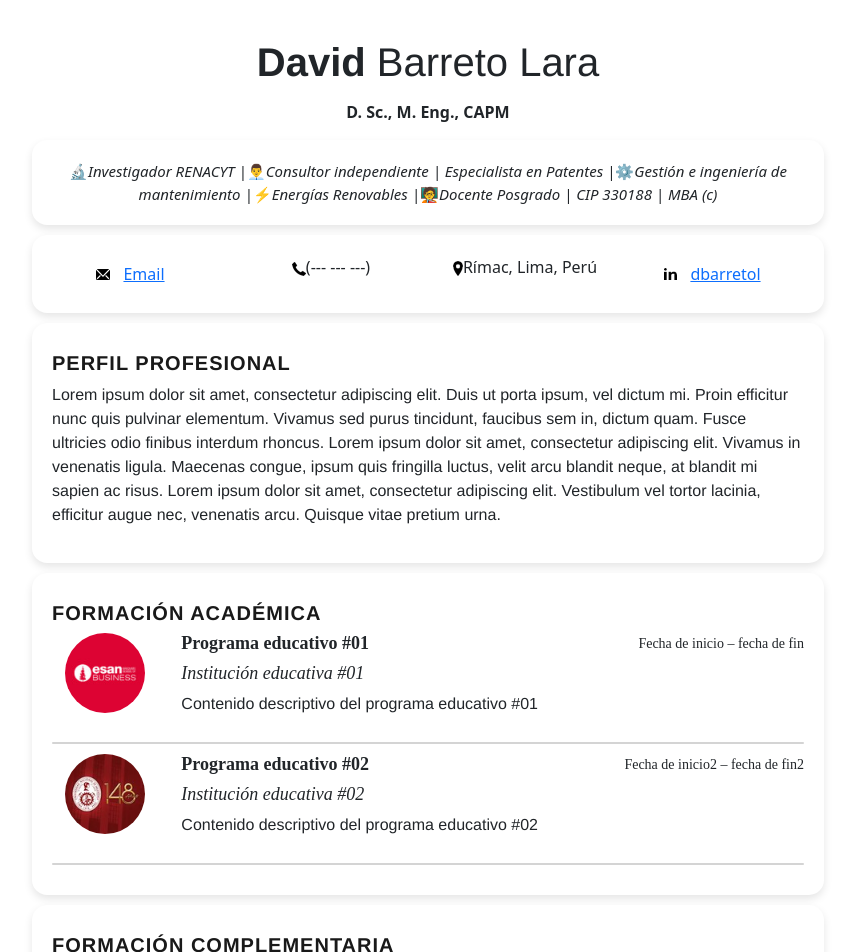
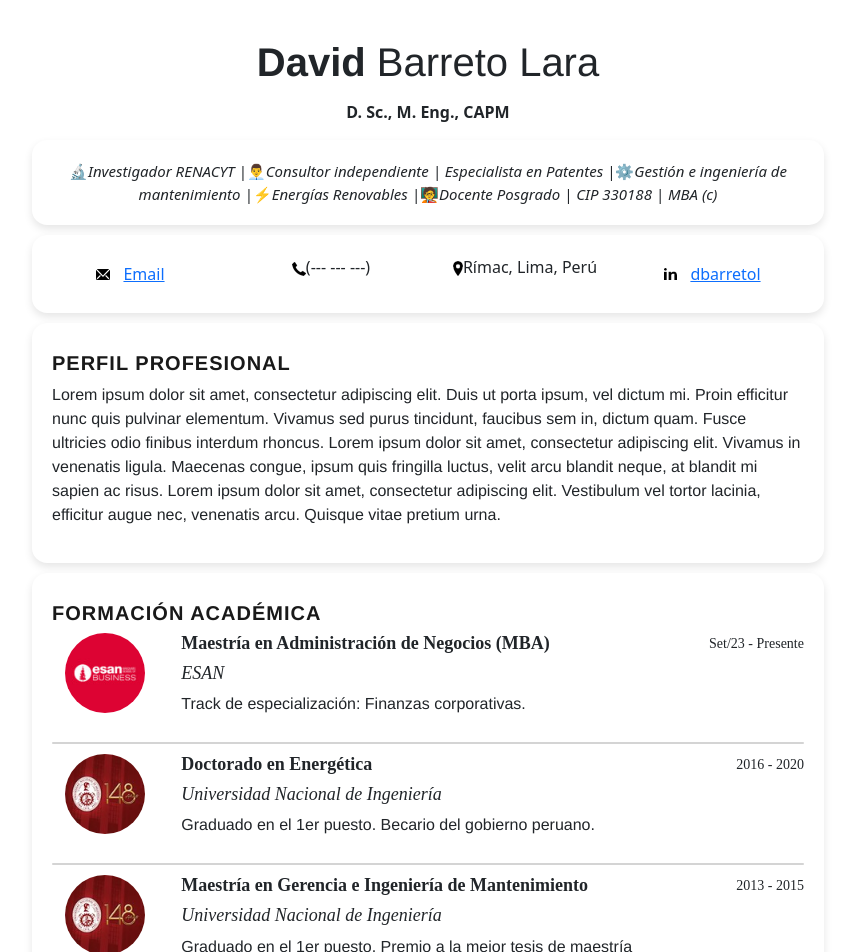
Before and after one commit to dbarretol/BioDBLara, a React (Vite) app: page / in a window 1280 px wide. Shown: the top 952 px of the page, without its empty margins (212-1066 px from the left). Built offline with nearby package versions, Linux system fonts and the light colour scheme.

Commit message:
Formación académica finalizada

```diff
--- a/package.json
+++ b/package.json
@@ -12,7 +12,8 @@
   "dependencies": {
     "bootstrap": "^5.3.3",
     "react": "^18.3.1",
-    "react-dom": "^18.3.1"
+    "react-dom": "^18.3.1",
+    "react-markdown": "^9.0.1"
   },
   "devDependencies": {
     "@types/react": "^18.3.3",
--- /dev/null
+++ b/src/data/AcademicHistory.json
@@ -0,0 +1,47 @@
+[
+    {
+        "logoSrc": "./../src/assets/icons/institutions/ESAN.jpg",
+        "altText": "ESAN",
+        "title": "Maestría en Administración de Negocios (MBA)",
+        "institution": "ESAN",
+        "startDate": "Set/23",
+        "endDate": "Presente",
+        "content": "Track de especialización: Finanzas corporativas."
+    },
+    {
+        "logoSrc": "./../src/assets/icons/institutions/UNI.jpg",
+        "altText": "UNI",
+        "title": "Doctorado en Energética",
+        "institution": "Universidad Nacional de Ingeniería",
+        "startDate": "2016",
+        "endDate": "2020",
+        "content": "Graduado en el 1er puesto. Becario del gobierno peruano."
+    },
+    {
+        "logoSrc": "./../src/assets/icons/institutions/UNI.jpg",
+        "altText": "UNI",
+        "title": "Maestría en Gerencia e Ingeniería de Mantenimiento",
+        "institution": "Universidad Nacional de Ingeniería",
+        "startDate": "2013",
+        "endDate": "2015",
+        "content": "Graduado en el 1er puesto. Premio a la mejor tesis de maestría"
+    },
+    {
+        "logoSrc": "./../src/assets/icons/institutions/UNI.jpg",
+        "altText": "UNI",
+        "title": "Pregrado en Ingeniería Mecánica-eléctrica",
+        "institution": "Universidad Nacional de Ingeniería",
+        "startDate": "2016",
+        "endDate": "2021",
+        "content": "Ingeniero titulado y colegiado (CIP 330188). Graduado en el 1er puesto."
+    },
+    {
+        "logoSrc": "./../src/assets/icons/institutions/UNI.jpg",
+        "altText": "UNI",
+        "title": "Pregrado en Ingeniería Naval",
+        "institution": "Universidad Nacional de Ingeniería",
+        "startDate": "2016",
+        "endDate": "2021",
+        "content": "Graduado en el 1er puesto."
+    }
+]
--- /dev/null
+++ b/src/entries/AcademicEntry.jsx
@@ -0,0 +1,38 @@
+import React from 'react';
+import ReactMarkdown from 'react-markdown';
+function AcademicEntry({ logoSrc, altText, title, institution, startDate, endDate, content }) {
+    return (
+        <div className="row">
+            {/* Logo institución */}
+            <div className="col-md-2">
+                <img
+                    src={logoSrc}
+                    alt={altText}
+                    className="img-fluid rounded-circle"
+                    style={{ width: '80px', height: '80px' }} // Ajusta el tamaño según sea necesario
+                />
+            </div>
+            <div className="col-md-10">
+                <div className="row">
+                    {/* Programa e institución */}
+                    <div className="col-md-8">
+                        <h3>{title}</h3>
+                        <h4>{institution}</h4>
+                    </div>
+                    {/* Fechas */}
+                    <div className="col-md-4">
+                        <p className="Dates">{startDate} - {endDate}</p>
+                    </div>
+                </div>
+                {/* Contenido */}
+                <div className="row">
+                    <div className="col-12">
+                        <p className="content">{content}</p>
+                    </div>
+                </div>
+            </div>
+        </div>
+    );
+}
+
+export default AcademicEntry;
--- a/src/sections/AcademicMain.jsx
+++ b/src/sections/AcademicMain.jsx
@@ -1,65 +1,25 @@
 import React from 'react';
-
-// Componente para representar un programa educativo
-function EducationalProgram({ logoSrc, altText, title, institution, dates, content }) {
-    return (
-        <div className="row">
-            {/* Logo institución */}
-            <div className="col-md-2">
-                <img
-                    src={logoSrc}
-                    alt={altText}
-                    className="img-fluid rounded-circle"
-                    style={{ width: '80px', height: '80px' }} // Ajusta el tamaño según sea necesario
-                />
-            </div>
-            <div className="col-md-10">
-                <div className="row">
-                    {/* Programa e institución */}
-                    <div className="col-md-8">
-                        <h3>{title}</h3>
-                        <h4>{institution}</h4>
-                    </div>
-                    {/* Fechas */}
-                    <div className="col-md-4">
-                        <p className="Dates">{dates}</p>
-                    </div>
-                </div>
-                {/* Contenido */}
-                <div className="row">
-                    <div className="col-12">
-                        <p className="content">{content}</p>
-                    </div>
-                </div>
-            </div>
-        </div>
-    );
-}
+import EducationalProgram from '../entries/AcademicEntry'; // Importa el componente EducationalProgram
+import educationalProgramsData from '../data/AcademicHistory.json'; // Importa los datos desde el archivo JSON
 
 function AcademicMain() {
     return (
         <div className="container">
             <h2>Formación académica</h2>
-            {/* Primer programa educativo */}
-            <EducationalProgram
-                logoSrc="./../src/assets/icons/institutions/ESAN.jpg"
-                altText="ESAN"
-                title="Programa educativo #01"
-                institution="Institución educativa #01"
-                dates="Fecha de inicio – fecha de fin"
-                content="Contenido descriptivo del programa educativo #01"
-            />
-            <hr />
-            {/* Segundo programa educativo */}
-            <EducationalProgram
-                logoSrc="./../src/assets/icons/institutions/UNI.jpg"
-                altText="UNI"
-                title="Programa educativo #02"
-                institution="Institución educativa #02"
-                dates="Fecha de inicio2 – fecha de fin2"
-                content="Contenido descriptivo del programa educativo #02"
-            />
-            <hr />
+            {educationalProgramsData.map((program, index) => (
+                <React.Fragment key={index}>
+                    <EducationalProgram
+                        logoSrc={program.logoSrc}
+                        altText={program.altText}
+                        title={program.title}
+                        institution={program.institution}
+                        startDate={program.startDate}
+                        endDate={program.endDate}
+                        content={program.content}
+                    />
+                    <hr />
+                </React.Fragment>
+            ))}
         </div>
     );
 }
```
Also changed, not shown: 1 other file (tests, documents, lock files or other folders).
